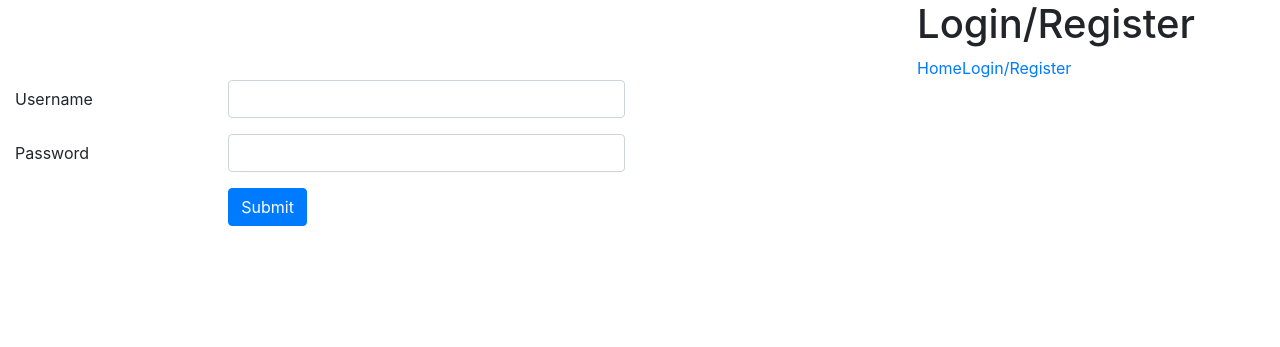
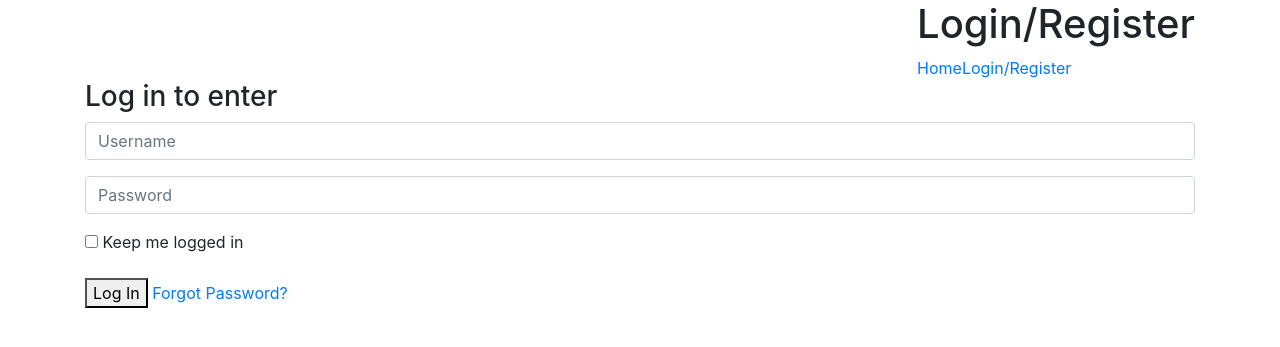
Before and after one commit to AhmadTaufik253/webnative, a PHP site: page /webnative/admin/login_form.php in a window 1280 px wide. Shown: the top 347 px of the page. Run offline with PHP 8.4, Linux system fonts and the light colour scheme.

Commit message:
upload webnative

```diff
--- a/admin/login_form.php
+++ b/admin/login_form.php
@@ -10,7 +10,7 @@
 				<div class="col-first">
 					<h1>Login/Register</h1>
 					<nav class="d-flex align-items-center">
-						<a href="index.html">Home<span class="lnr lnr-arrow-right"></span></a>
+						<a href="/webnative/">Home<span class="lnr lnr-arrow-right"></span></a>
 						<a href="category.html">Login/Register</a>
 					</nav>
 				</div>
@@ -19,8 +19,48 @@
 	</section>
 	<!-- End Banner Area -->
 
-  <section class="col-lg-6">
+  <section class="login_box_area section_gap">
+		<div class="container">
+			<div class="row">
+				<!-- <div class="col-lg-6">
+					<div class="login_box_img">
+						<img class="img-fluid" src="img/login.jpg" alt="">
+						<div class="hover">
+							<h4>New to our website?</h4>
+							<p>There are advances being made in science and technology everyday, and a good example of this is the</p>
+							<a class="primary-btn" href="registration.html">Create an Account</a>
+						</div>
+					</div>
+				</div> -->
+				<div class="col-lg-12">
+					<div class="login_form_inner">
+						<h3>Log in to enter</h3>
+						<form class="row login_form" action="./admin/membercontroller.php" method="POST" >
+							<div class="col-md-12 form-group">
+								<input type="text" class="form-control" id="name" name="username" placeholder="Username" onfocus="this.placeholder = ''" onblur="this.placeholder = 'Username'">
+							</div>
+							<div class="col-md-12 form-group">
+								<input type="password" class="form-control" id="name" name="password" placeholder="Password" onfocus="this.placeholder = ''" onblur="this.placeholder = 'Password'">
+							</div>
+							<div class="col-md-12 form-group">
+								<div class="creat_account">
+									<input type="checkbox" id="f-option2" name="selector">
+									<label for="f-option2">Keep me logged in</label>
+								</div>
+							</div>
+							<div class="col-md-12 form-group">
+								<button type="submit" value="submit" class="primary-btn">Log In</button>
+								<a href="#">Forgot Password?</a>
+							</div>
+						</form>
+					</div>
+				</div>
+			</div>
+		</div>
+	</section>
 
+
+<!-- <section class="col-lg-6">
   <form action="./admin/membercontroller.php" method="POST">
     <div class="form-group row">
       <label for="text" class="col-4 col-form-label">Username</label>
@@ -40,4 +80,4 @@
       </div>
     </div>
   </form>
-</section>
+</section> -->
--- a/login.html
+++ b/login.html
@@ -108,7 +108,7 @@
 				<div class="col-first">
 					<h1>Login/Register</h1>
 					<nav class="d-flex align-items-center">
-						<a href="index.html">Home<span class="lnr lnr-arrow-right"></span></a>
+						<a href="/webnative/">Home<span class="lnr lnr-arrow-right"></span></a>
 						<a href="category.html">Login/Register</a>
 					</nav>
 				</div>
```
Lines whose indentation alone changed are shown as unchanged.
